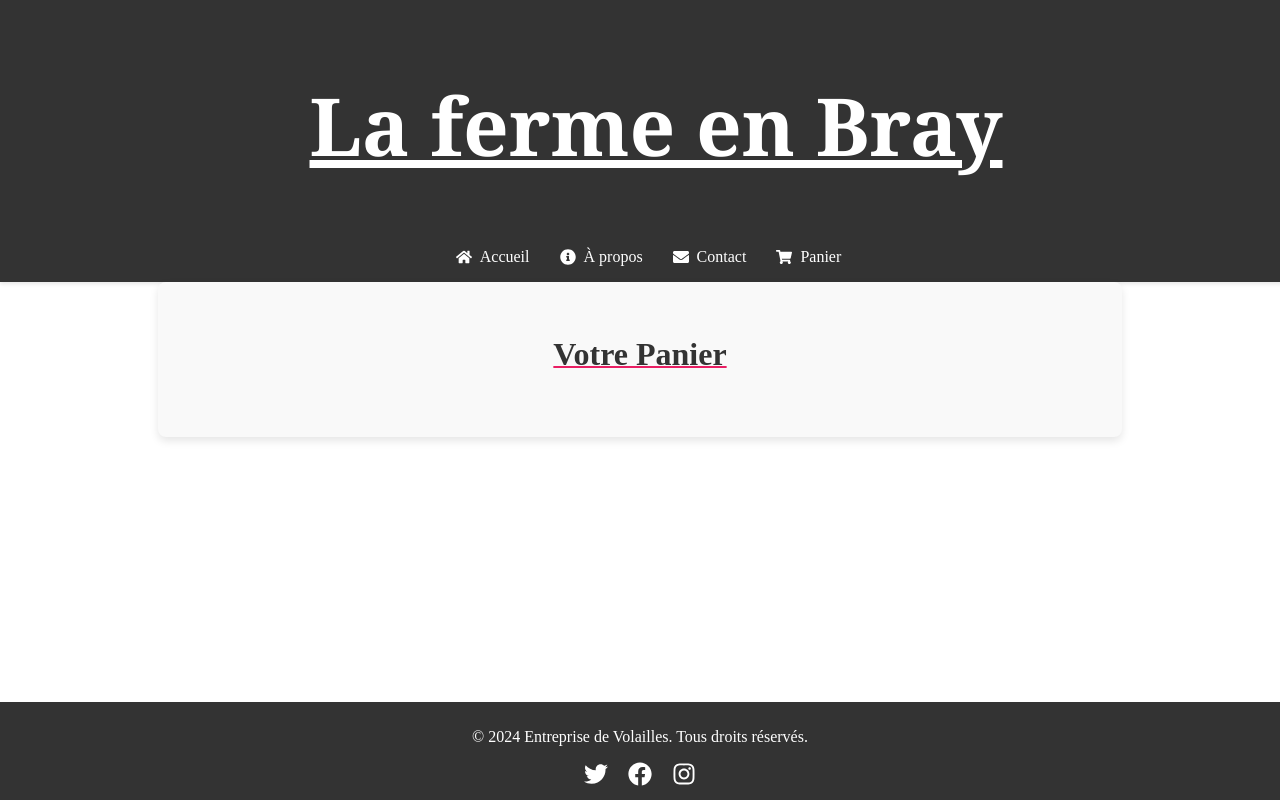
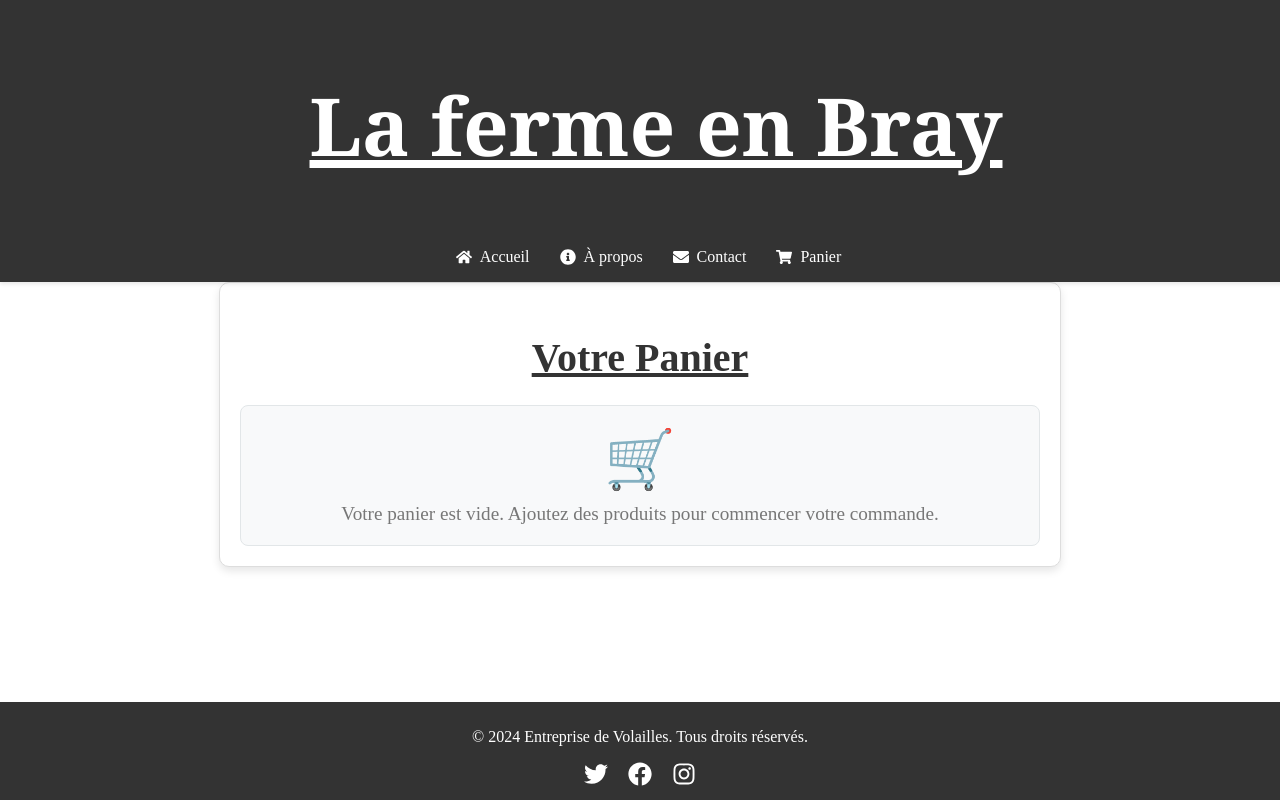
Before and after one commit to SilentCraftsman/Ferme-en-Bray, a Next.js app: page /cart in a window 1280 px wide. Shown: the top 800 px of the page. Built offline with nearby package versions, Linux system fonts and the light colour scheme.

Commit message:
Ajout d'un message dans la page du panier pour indiquer qu'il est vide et ajout de style, animation CSS pour la page du panier

```diff
--- a/components/CartPage.js
+++ b/components/CartPage.js
@@ -1,4 +1,3 @@
-// components/CartPage.js
 "use client";
 
 import React, { useContext } from "react";
@@ -11,6 +10,12 @@ const CartPage = () => {
   return (
     <div className="cart-container">
       <h1 className="cart-title">Votre Panier</h1>
+      {cart.length === 0 ? (
+        <div className="empty-cart-message">
+          Votre panier est vide. Ajoutez des produits pour commencer votre
+          commande.
+        </div>
+      ) : (
         <ul className="cart-items">
           {cart.map((item, index) => (
             <li key={index} className="cart-item">
@@ -29,6 +34,7 @@ const CartPage = () => {
             </li>
           ))}
         </ul>
+      )}
     </div>
   );
 };
--- a/styles/CartPage.css
+++ b/styles/CartPage.css
@@ -1,107 +1,57 @@
-/* styles/CartPage.css */
-
-/* Conteneur principal de la page du panier */
 .cart-container {
-  max-width: 900px;
-  margin: 0 auto;
-  padding: 2rem;
-  background-color: #f9f9f9;
-  border-radius: 8px;
+  padding: 20px;
+  max-width: 800px;
+  margin: auto;
+  border: 1px solid #ddd;
+  border-radius: 10px;
   box-shadow: 0 4px 8px rgba(0, 0, 0, 0.1);
-  opacity: 0; /* Animation d'apparition */
-  transform: translateY(20px); /* Animation d'entrée */
-  animation: fadeInUp 1.5s ease-out forwards;
+  background-color: #fff;
 }
 
-/* Titre de la page du panier */
 .cart-title {
-  font-size: 2rem;
-  color: #333;
-  margin-bottom: 1rem;
   text-align: center;
   text-decoration: underline;
-  text-decoration-color: #e91e63;
-  text-decoration-thickness: 2px;
-  opacity: 0; /* Animation d'apparition */
-  transform: translateY(-20px); /* Animation d'entrée */
-  animation: fadeInUp 1.5s ease-out 0.5s forwards;
+  font-size: 2.5em;
+  color: #333;
+  font-weight: bold;
+  margin-bottom: 20px;
+  padding: 4px;
+  animation: slideIn 1s ease-out;
 }
 
-/* Conteneur de la liste des produits dans le panier */
-.cart-items {
-  margin-top: 2rem;
-  list-style-type: none;
-  padding: 0;
+@keyframes slideIn {
+  from {
+    transform: translateY(-30px);
+    opacity: 0;
+  }
+  to {
+    transform: translateY(0);
+    opacity: 1;
+  }
 }
 
-/* Élément de la liste des produits */
-.cart-item {
-  display: flex;
-  align-items: center;
-  padding: 1rem;
-  margin-bottom: 1rem;
-  background-color: #fff;
+.empty-cart-message {
+  text-align: center;
+  font-size: 1.2em;
+  color: #777;
+  padding: 20px;
+  background-color: #f8f9fa;
   border-radius: 8px;
-  box-shadow: 0 2px 4px rgba(0, 0, 0, 0.1);
-  opacity: 0; /* Animation d'apparition */
-  transform: translateX(-20px); /* Animation d'entrée */
-  animation: slideInLeft 1s ease-out forwards;
+  border: 1px solid #e2e6e8;
+  animation: fadeIn 1s ease-in-out;
 }
 
-/* Image du produit dans le panier */
-.cart-item img {
-  width: 80px;
-  height: 80px;
-  object-fit: cover;
-  border-radius: 4px;
-  margin-right: 1rem;
+.empty-cart-message::before {
+  content: "🛒";
+  display: block;
+  font-size: 3em;
+  margin-bottom: 10px;
 }
 
-/* Informations sur le produit dans le panier */
-.cart-item-info {
-  flex: 1;
-}
-
-/* Titre du produit */
-.cart-item-title {
-  font-size: 1.2rem;
-  color: #333;
-  margin-bottom: 0.5rem;
-}
-
-/* Description du produit */
-.cart-item-description {
-  font-size: 0.9rem;
-  color: #666;
-}
-
-/* Prix du produit */
-.cart-item-price {
-  font-size: 1rem;
-  color: #e91e63;
-  font-weight: bold;
-}
-
-/* Bouton de suppression du produit */
-.remove-button {
-  background-color: #ff4d4d;
-  color: white;
-  border: none;
-  border-radius: 4px;
-  padding: 0.5rem 1rem;
-  cursor: pointer;
-  transition: background-color 0.3s ease;
-}
-
-.remove-button:hover {
-  background-color: #ff3333;
-}
-
-/* Animation d'apparition */
-@keyframes fadeInUp {
+@keyframes fadeIn {
   from {
     opacity: 0;
-    transform: translateY(20px);
+    transform: translateY(-20px);
   }
   to {
     opacity: 1;
@@ -109,14 +59,65 @@
   }
 }
 
-/* Animation de glissement à gauche */
-@keyframes slideInLeft {
-  from {
-    opacity: 0;
-    transform: translateX(-20px);
-  }
-  to {
-    opacity: 1;
-    transform: translateX(0);
-  }
+.cart-items {
+  list-style-type: none;
+  padding: 0;
 }
+
+.cart-item {
+  display: flex;
+  align-items: center;
+  margin-bottom: 20px;
+  border: 1px solid #ddd;
+  padding: 10px;
+  border-radius: 8px;
+  background-color: #f9f9f9;
+  box-shadow: 0 2px 4px rgba(0, 0, 0, 0.1);
+  transition: transform 0.2s, box-shadow 0.2s;
+}
+
+.cart-item:hover {
+  transform: scale(1.02);
+  box-shadow: 0 4px 8px rgba(0, 0, 0, 0.2);
+}
+
+.cart-item img {
+  max-width: 100px;
+  margin-right: 20px;
+  border-radius: 5px;
+}
+
+.cart-item-info {
+  flex-grow: 1;
+}
+
+.cart-item-title {
+  font-size: 1.2em;
+  margin: 0;
+  color: #333;
+}
+
+.cart-item-description {
+  margin: 5px 0;
+  color: #555;
+}
+
+.cart-item-price {
+  font-weight: bold;
+  color: #000;
+}
+
+.remove-button {
+  background-color: #ff4d4d;
+  color: white;
+  border: none;
+  padding: 8px 12px;
+  cursor: pointer;
+  border-radius: 5px;
+  transition: background-color 0.3s, transform 0.2s;
+}
+
+.remove-button:hover {
+  background-color: #ff1a1a;
+  transform: scale(1.05);
+}
```
Lines whose indentation alone changed are shown as unchanged.
